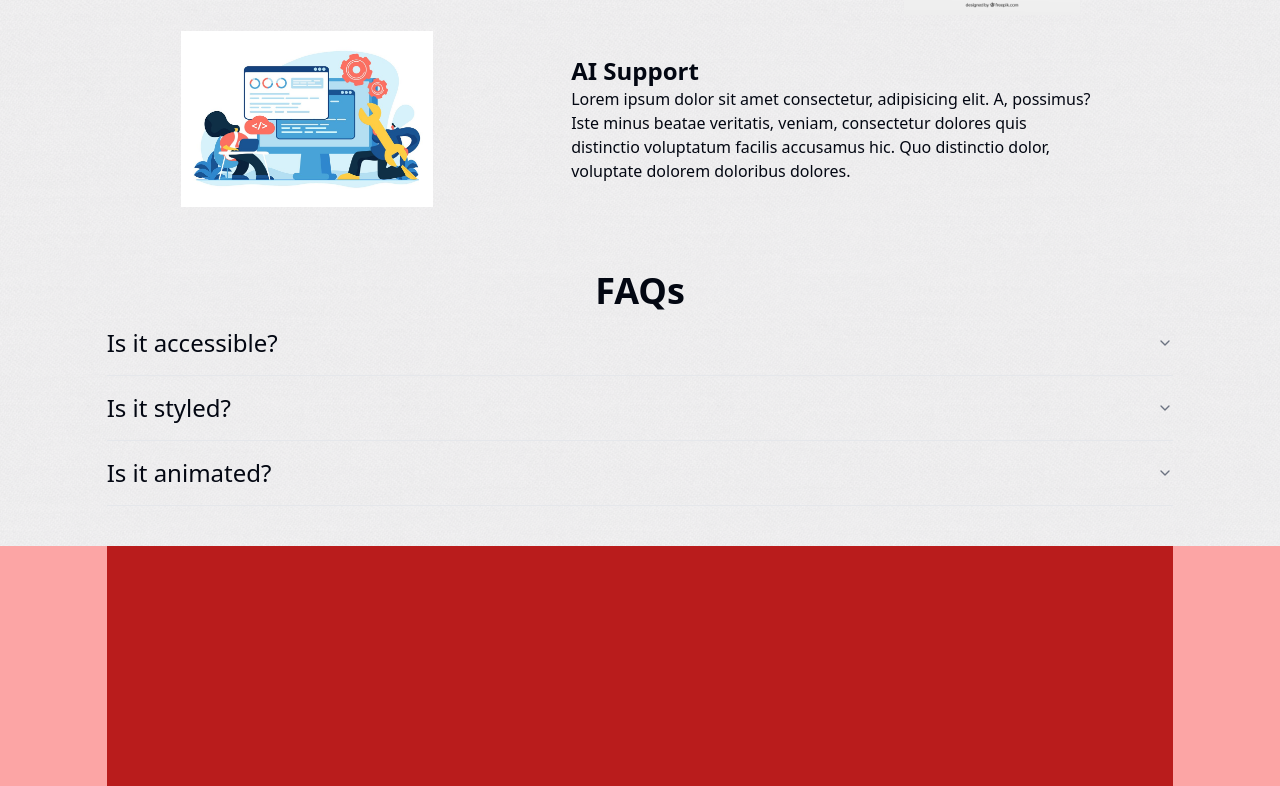
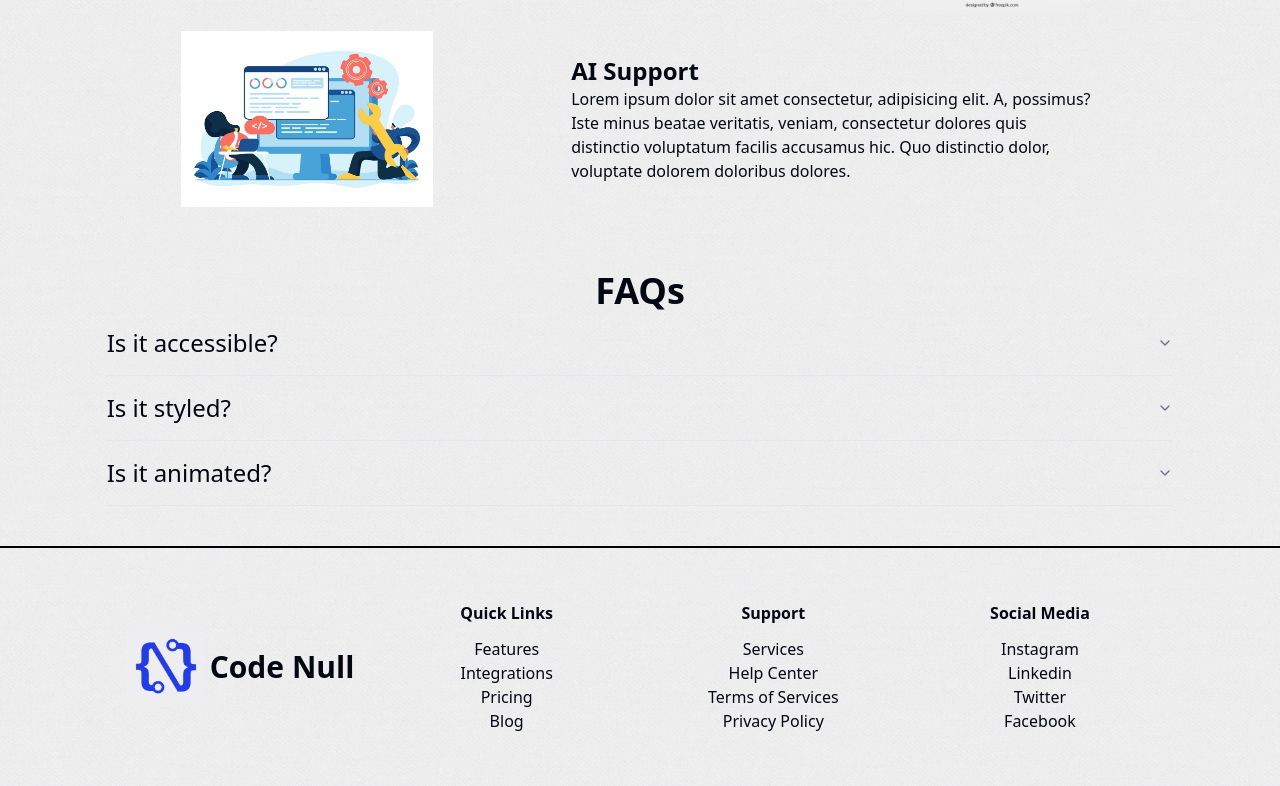
Before and after one commit to Godcoder696/CodeNull, a Next.js app: page / in a window 1280 px wide. Shown: the part 1717-2503 px from the top of the page. Built offline with nearby package versions, Linux system fonts and the light colour scheme; no server answers.

Commit message:
Footer Added

```diff
--- a/src/app/components/landingPage/Footer.tsx
+++ b/src/app/components/landingPage/Footer.tsx
@@ -1,9 +1,50 @@
+import Image from "next/image";
 import React from "react";
 
 function Footer() {
   return(
-    <div className="h-[30vh] bg-red-300 w-full flex justify-center">
-      <div className="w-5/6 h-full py-10 bg-red-700">
+    <div className="h-[30vh] w-full flex justify-center border-t-2 border-black">
+      <div className="w-5/6 h-full flex">
+
+        <div className="w-1/4 h-full flex justify-center items-center">
+          <span className='flex space-x-1 items-center'>
+            <Image src="/CodeNull.png" height={80} width={80} alt=''/>
+            <span className='font-bold text-3xl'>Code Null</span>
+          </span>
+        </div>
+
+        <div className="w-3/4 h-full flex">
+
+          <div className="w-1/3 flex flex-col h-full items-center justify-center">
+            <div className="mb-3 font-bold">Quick Links</div>
+            <ul className="text-center">
+              <li>Features</li>
+              <li>Integrations</li>
+              <li>Pricing</li>
+              <li>Blog</li>
+            </ul>
+          </div>
+
+          <div className="w-1/3 flex flex-col h-full items-center justify-center">
+            <div className="mb-3 font-bold">Support</div>
+            <ul className="text-center">
+              <li>Services</li>
+              <li>Help Center</li>
+              <li>Terms of Services</li>
+              <li>Privacy Policy</li>
+            </ul>
+          </div>
+          <div className="w-1/3 flex flex-col h-full items-center justify-center">
+            <div className="mb-3 font-bold">Social Media</div>
+            <ul className="text-center">
+              <li>Instagram</li>
+              <li>Linkedin</li>
+              <li>Twitter</li>
+              <li>Facebook</li>
+            </ul>
+          </div>
+
+        </div>
 
       </div>
     </div>
```
